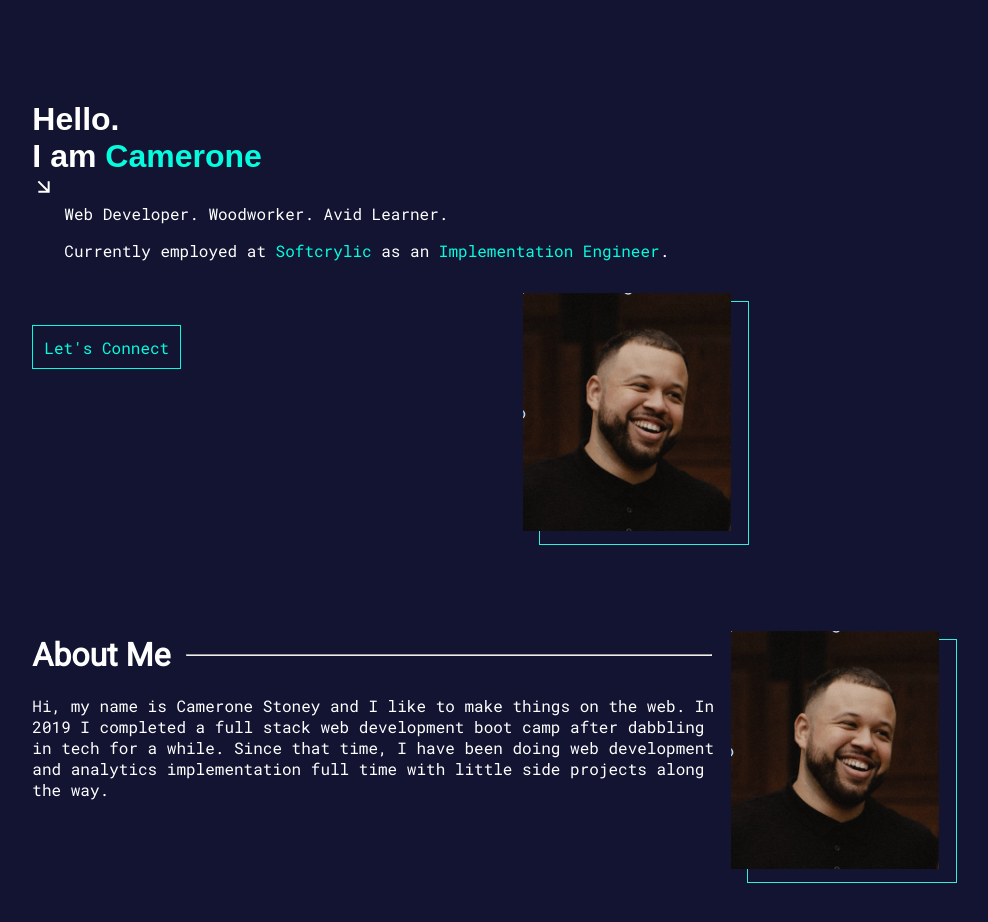
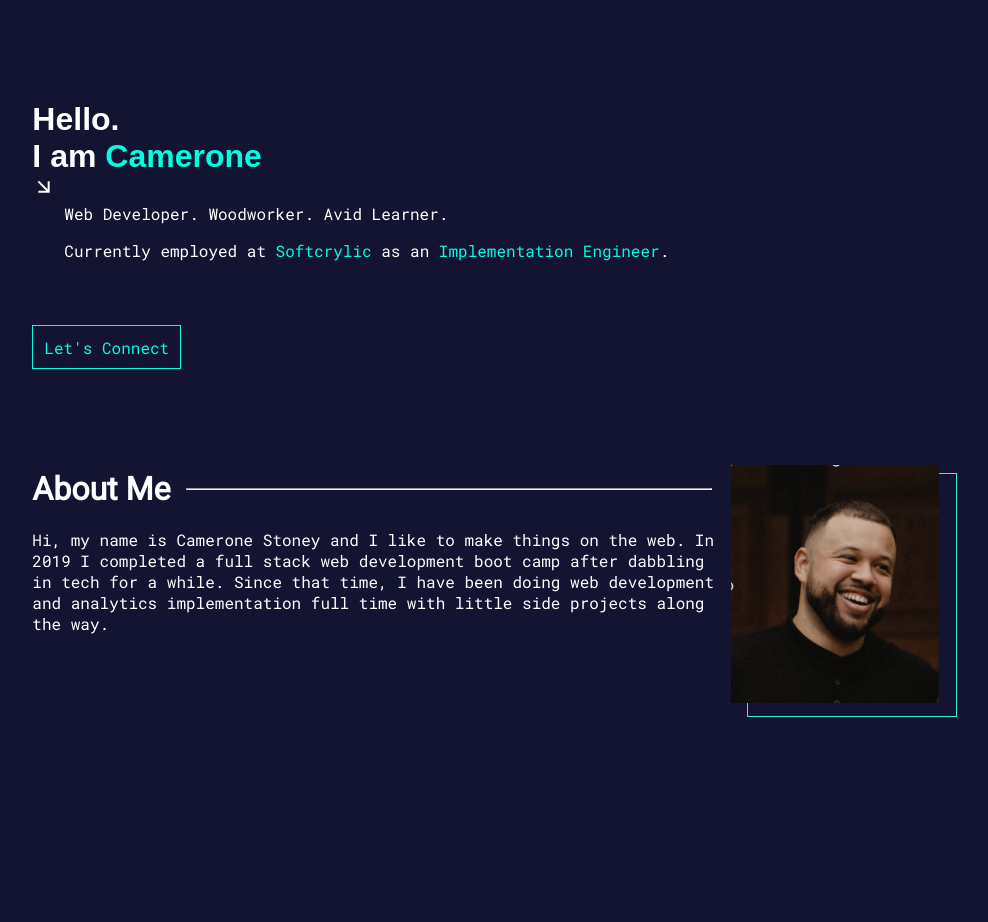
Before and after one commit to Cjstoney/portfolio_react, a React (Create React App) app: page / in a window 1280 px wide. Shown: the top 922 px of the page, without its empty margins (84-1072 px from the left). After the commit the page ends 800 px from the top, so only its background shows below. Built offline with nearby package versions, Linux system fonts and the light colour scheme.

Commit message:
chore: removal of photo

```diff
--- a/src/components/introduction/introduction.css
+++ b/src/components/introduction/introduction.css
@@ -55,35 +55,6 @@
 }
 .arrow-icon {
   transform: rotate(45deg);
-}
-.picture {
-  background: none;
-  display: block;
-  filter: grayscale(25%);
-  grid-column-start: 2;
-  grid-column-end: span 2;
-  grid-row: 3;
-  justify-self: end;
-  margin-top: 1rem;
-  position: relative;
-  width: 13rem;
-  z-index: 5;
-}
-.picture::after {
-  border: 1px solid var(--accent-color);
-  box-sizing: inherit;
-  content: "";
-  display: block;
-  height: 100%;
-  left: 1rem;
-  top: 0.5rem;
-  position: absolute;
-  width: 100%;
-  visibility: visible;
-  z-index: -1;
-}
-.self-image {
-  max-width: 100%;
 }
 
 .text-accent-color,
--- a/src/components/introduction/introduction.js
+++ b/src/components/introduction/introduction.js
@@ -2,9 +2,9 @@ import React from "react";
 import "./introduction.css";
 import { ArrowForward } from "@material-ui/icons";
 
-const Introduction = () => {
+const Introduction = ({ className }) => {
   return (
-    <div className="about-content">
+    <div className={className}>
       <h1 className="introduction">
         Hello. <br />I am <span className="name">Camerone</span>
       </h1>
@@ -28,14 +28,6 @@ const Introduction = () => {
       >
         Let's Connect
       </a>
-
-      <picture className="picture">
-        <img
-          src="/images/cameroneStoney.png"
-          alt="Image of Camerone Stoney"
-          className="self-image"
-        />
-      </picture>
     </div>
   );
 };
```
